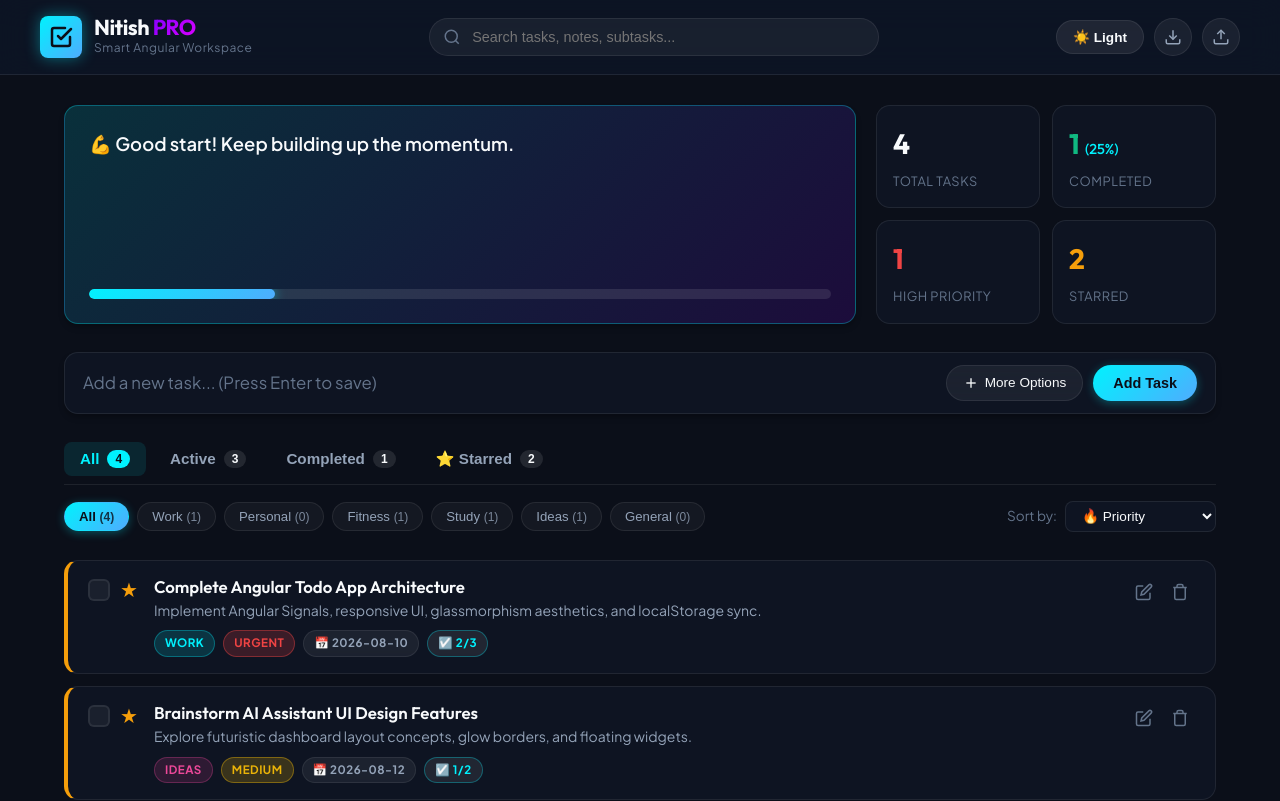
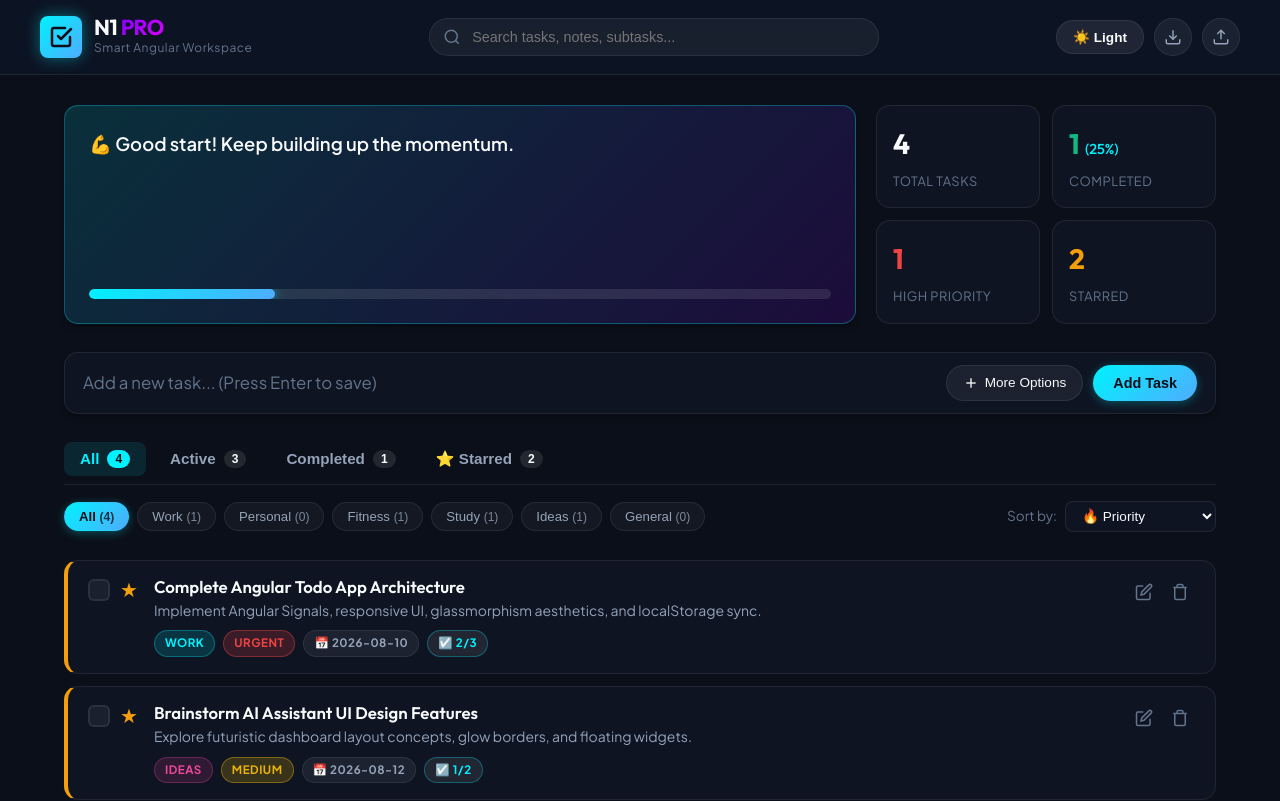
Before and after one commit to NDA2002/Angular-prod, an Angular app: page / in a window 1280 px wide. Shown: the top 801 px of the page. Built offline with nearby package versions, Linux system fonts and the light colour scheme.

Commit message:
update 3

```diff
--- a/src/app/app.html
+++ b/src/app/app.html
@@ -10,7 +10,7 @@
           </svg>
         </div>
         <div>
-          <h1 class="brand-title">Nitish <span class="brand-accent">PRO</span></h1>
+          <h1 class="brand-title">N1 <span class="brand-accent">PRO</span></h1>
           <p class="brand-subtitle">Smart Angular Workspace</p>
         </div>
       </div>
--- a/src/app/app.ts
+++ b/src/app/app.ts
@@ -127,7 +127,7 @@ export class App {
     const url = URL.createObjectURL(blob);
     const a = document.createElement('a');
     a.href = url;
-    a.download = `Nitish-Backup-${new Date().toISOString().split('T')[0]}.json`;
+    a.download = `N1-Backup-${new Date().toISOString().split('T')[0]}.json`;
     a.click();
     URL.revokeObjectURL(url);
   }
--- a/src/index.html
+++ b/src/index.html
@@ -3,11 +3,11 @@
 
 <head>
   <meta charset="utf-8">
-  <title>Nitish PRO | Smart Angular Task Manager</title>
+  <title>N1 PRO | Smart Angular Task Manager</title>
   <base href="/">
   <meta name="viewport" content="width=device-width, initial-scale=1">
   <meta name="description"
-    content="Nitish PRO - Premium Angular Todo & Productivity App featuring Signals, subtasks, priorities, category tagging, search, and analytics.">
+    content="N1 PRO - Premium Angular Todo & Productivity App featuring Signals, subtasks, priorities, category tagging, search, and analytics.">
   <link rel="icon" type="image/x-icon" href="favicon.ico">
 
   <!-- Fonts: Plus Jakarta Sans & Outfit -->
```
